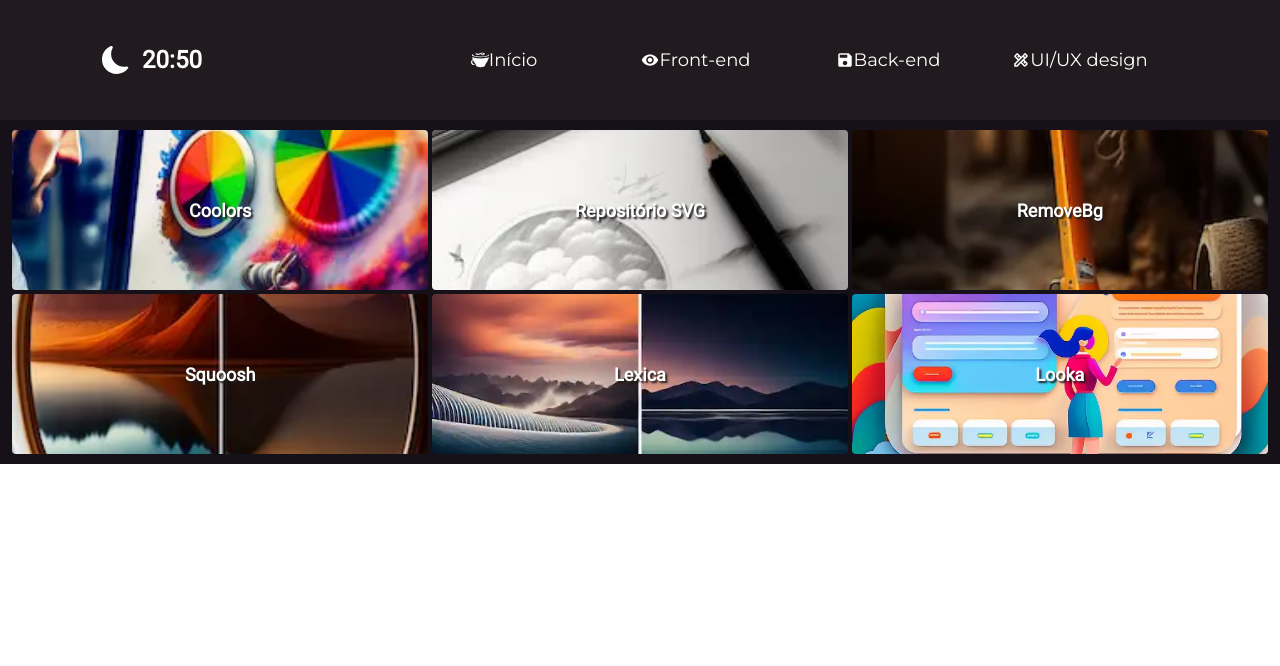
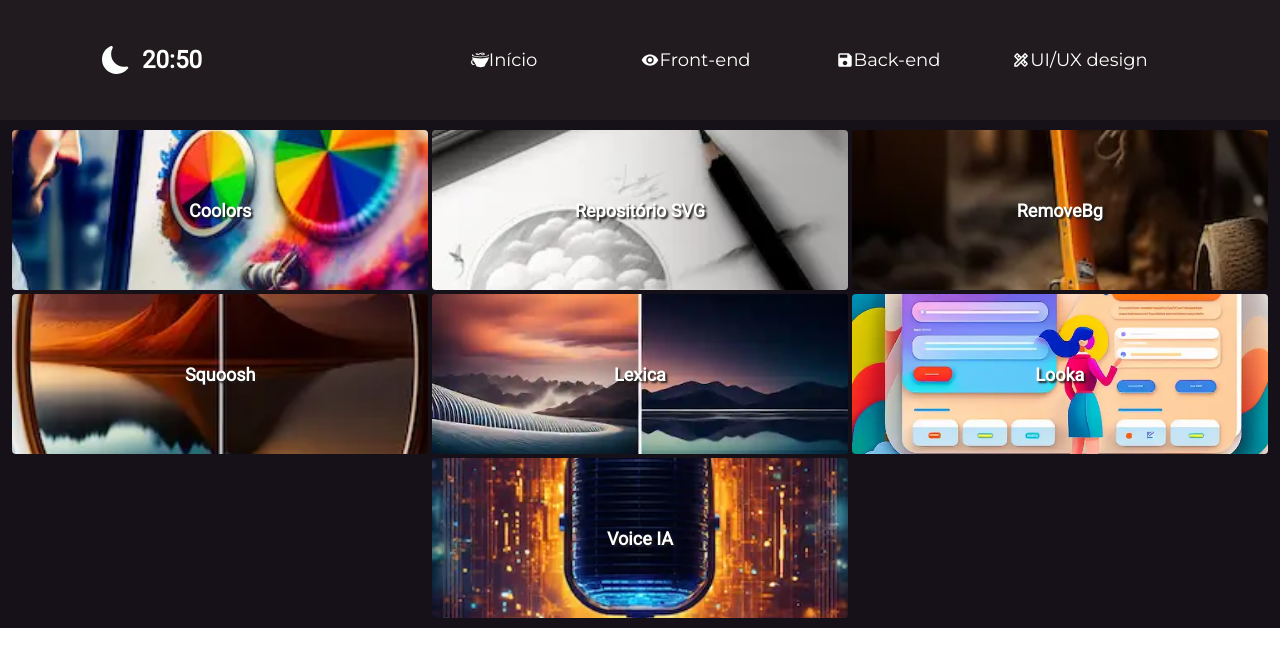
Before and after one commit to FilipeSall/LinkTaskWeather, a Next.js app: page /design in a window 1280 px wide. Shown: the top 666 px of the page. Built offline with nearby package versions, Linux system fonts and the light colour scheme.

Commit message:
acrescentando a IA de voz

```diff
--- a/src/app/components/shortcuts/ShortCut.module.css
+++ b/src/app/components/shortcuts/ShortCut.module.css
@@ -159,6 +159,10 @@
   background-image: url(../../../../public/shortcuts_imgs/atlas.webp);
 }
 
+.voiceia{
+  background-image: url(../../../../public/shortcuts_imgs/voiceia.webp);
+}
+
 @media screen and (max-width:768px) {
     .shortcut__img-container{
        height: 30vh;
--- a/src/app/design/page.tsx
+++ b/src/app/design/page.tsx
@@ -39,7 +39,13 @@ function index() {
     href:'https://looka.com/',
     text:'Uma I.A que cria logos.',
     img:'looka',
-  }
+  },
+  {
+    title:'Voice IA',
+    href:'https://elevenlabs.io/',
+    text:'Uma I.A que gera voz baseado em prompts.',
+    img:'voiceia'
+  },
 ];
   return (
     <main>
```
Also changed, not shown: public/shortcuts_imgs/voiceia.webp (added).
